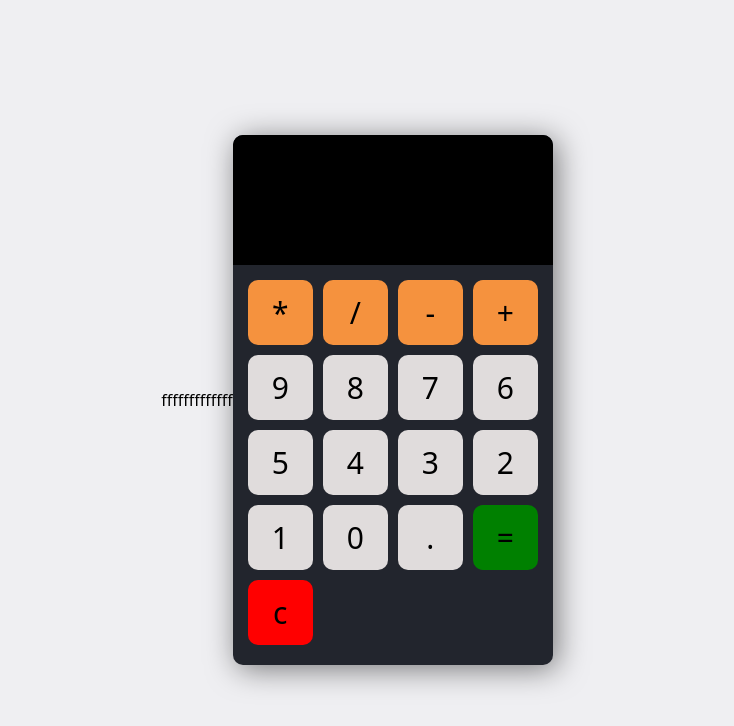
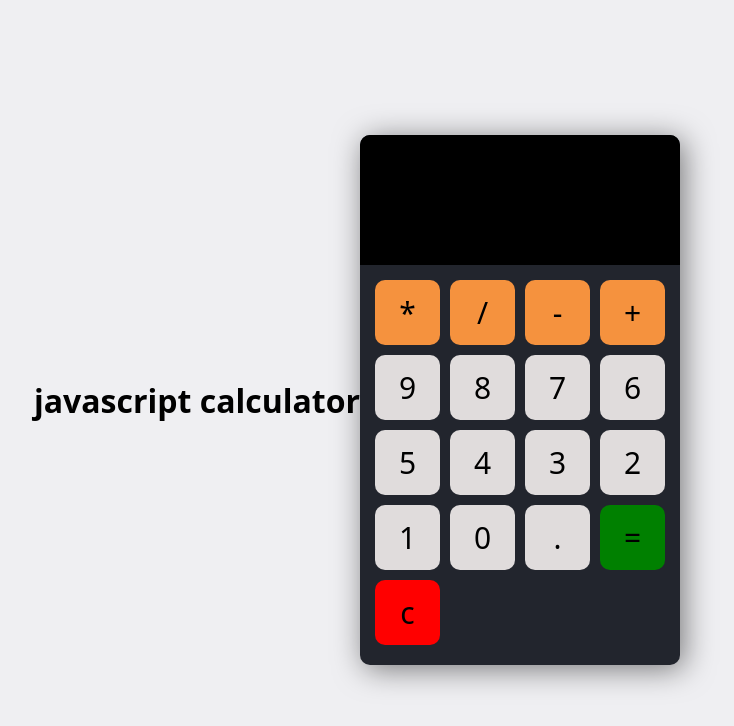
Before and after one commit to mahamedbedier/calculator_js, a plain HTML site: page index.html in a window 1280 px wide. Shown: the whole page, without its empty margins (283-1017 px from the left). Drawn offline with Linux system fonts and the light colour scheme.

Commit message:
Update index.html

```diff
--- a/index.html
+++ b/index.html
@@ -11,8 +11,11 @@
 </head>
 <body>
 
-fffffffffffff
+<div class="title">
+            <h1>javascript calculator</h1>
+        </div>
     <div class="calculater">
+
         <input type="text" class="output">
 
         </input>
```
